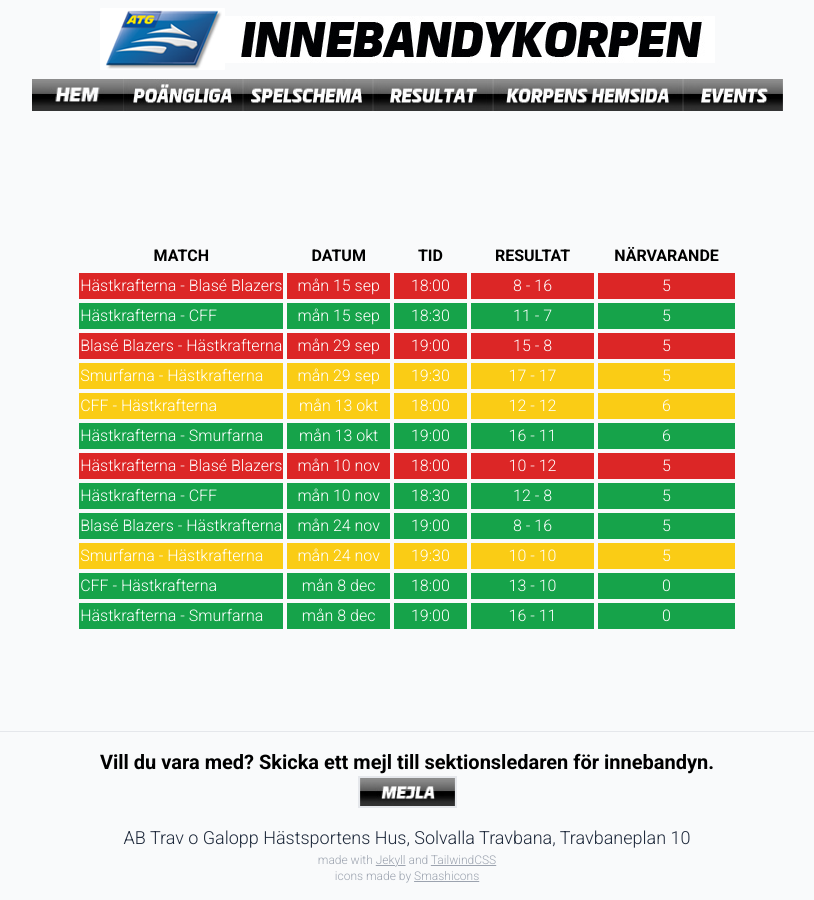
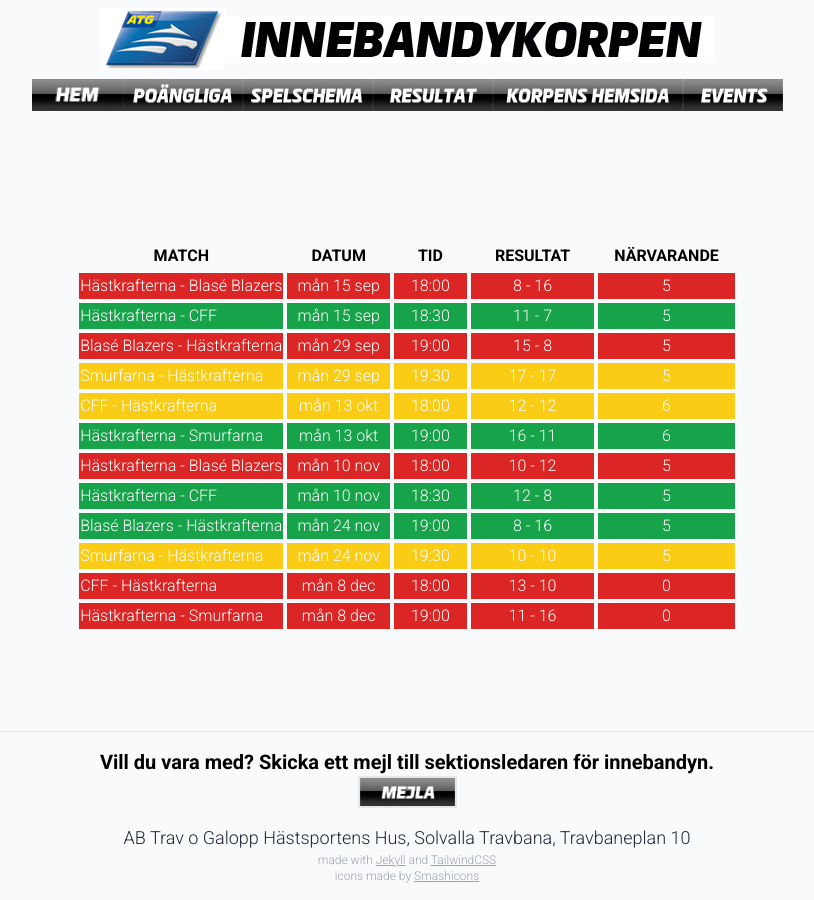
Before and after one commit to andreashogvall/andreashogvall.github.io, a Jekyll site: the page built from resultat.html, in a window 1280 px wide. Shown: the whole page, without its empty margins (233-1047 px from the left). Built offline with Jekyll 4.4.1, drawn with Linux system fonts in a browser that asks for light colours; nearby versions of some CDN libraries.

Commit message:
Update resultat.html

```diff
--- a/resultat.html
+++ b/resultat.html
@@ -86,18 +86,18 @@
     <td class="text-center">10 - 10</td>
     <td class="text-center">5</td>
   </tr>
-  <tr class="bg-green-600 text-white border-2 border-slate-200">
+  <tr class="bg-red-600 text-white border-2 border-slate-200">
     <td>CFF - Hästkrafterna</td>
     <td class="text-center">mån 8 dec</td>
     <td class="text-center">18:00</td>
     <td class="text-center">13 - 10</td>
     <td class="text-center">0</td>
   </tr>
-  <tr class="bg-green-600 text-white border-2 border-slate-200">
+  <tr class="bg-red-600 text-white border-2 border-slate-200">
     <td>Hästkrafterna - Smurfarna</td>
     <td class="text-center">mån 8 dec</td>
     <td class="text-center">19:00</td>
-    <td class="text-center">16 - 11</td>
+    <td class="text-center">11 - 16</td>
     <td class="text-center">0</td>
   </tr>
 
```
